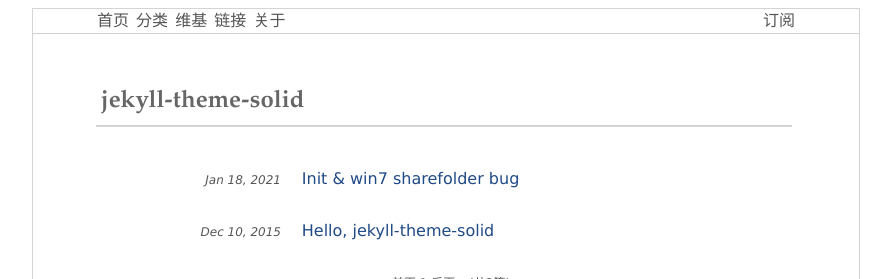
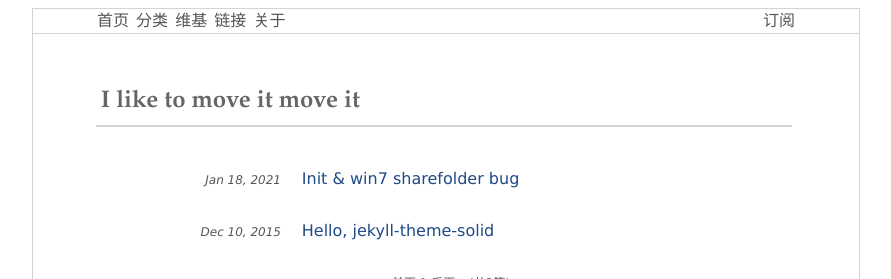
Before and after one commit to JulianZL/julianzl.github.io, a Jekyll site: the page built from index.html, in a window 1280 px wide. Shown: the top 279 px of the page, without its empty margins (194-1085 px from the left). Built offline with Jekyll 4.4.1, drawn with Linux system fonts in a browser that asks for light colours; the list of posts is cut into pages by our own code.

Commit message:
update title

```diff
--- a/_config.yml
+++ b/_config.yml
@@ -4,8 +4,8 @@
 baseurl:
 url: https://julianzl.github.io
 date_format: "ordinal"
-title: jekyll-theme-solid
-author: Zhuang Ma
+title: I like to move it move it
+author: Liang Zhu, thanks to Zhuang Ma
 
 # ---------------- #
 #   RSS / Email    #
```
